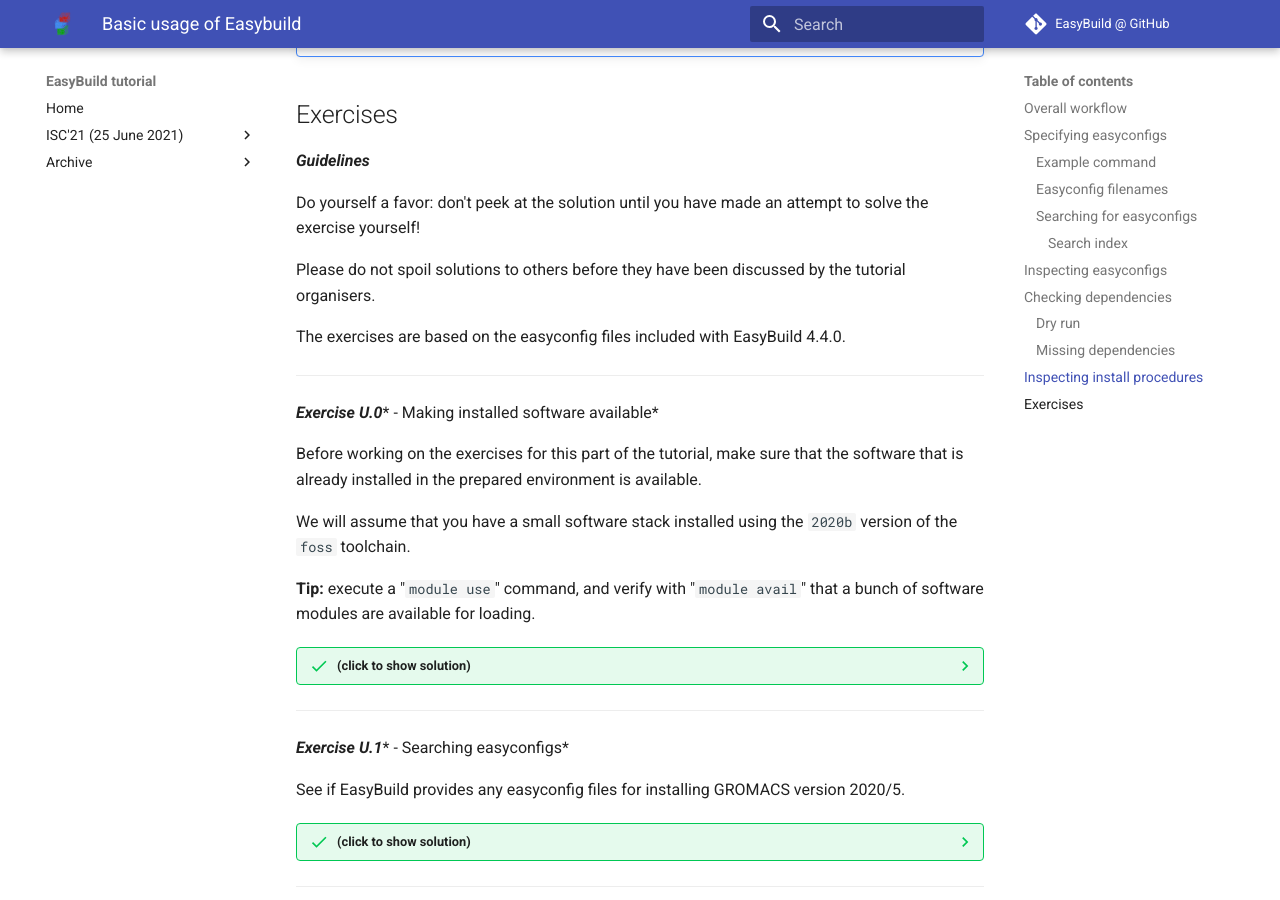
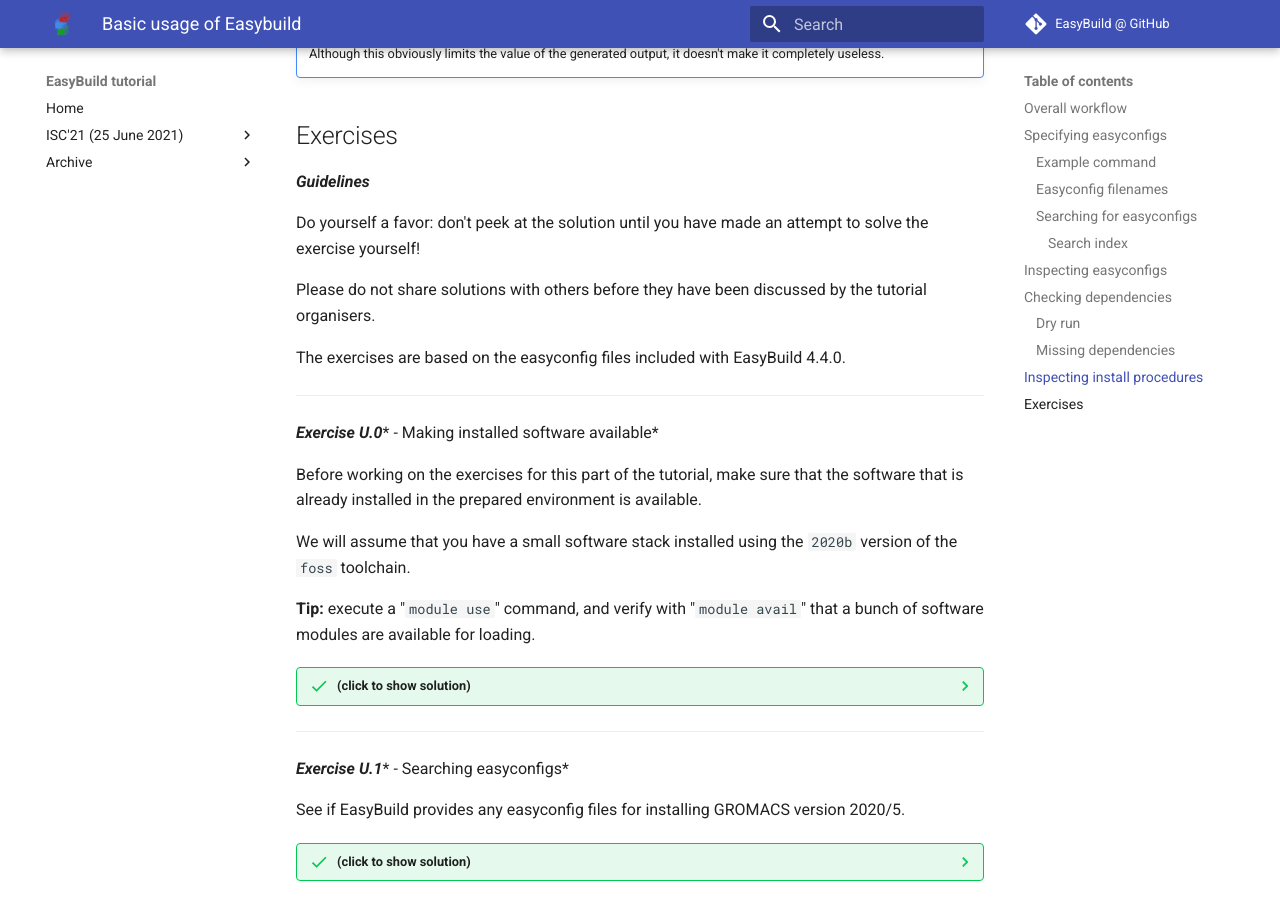
Before and after one commit to easybuilders/easybuild-tutorial, an MkDocs documentation site: the page built from docs/2021-isc21/basic_usage.md, in a window 1280 px wide and 900 px high, scrolled down 8765 px. Built offline with MkDocs 1.6.1 and Material for MkDocs 9.7.7, drawn with Linux system fonts in a browser that asks for light colours.

Commit message:
fix remarks for basic usage ISC'21 tutorial section

```diff
--- a/docs/2021-isc21/basic_usage.md
+++ b/docs/2021-isc21/basic_usage.md
@@ -56,7 +56,7 @@
 as easyconfig files.
 
 
-#### Example command
+### Example command
 
 Suppose we have the current situation in our home directory:
 
@@ -409,7 +409,7 @@
 
 Do yourself a favor: don't peek at the solution until you have made an attempt to solve the exercise yourself!
 
-Please do not spoil solutions to others before they have been discussed by the tutorial organisers.
+Please do not share solutions with others before they have been discussed by the tutorial organisers.
 
 The exercises are based on the easyconfig files included with EasyBuild 4.4.0.
 
```
